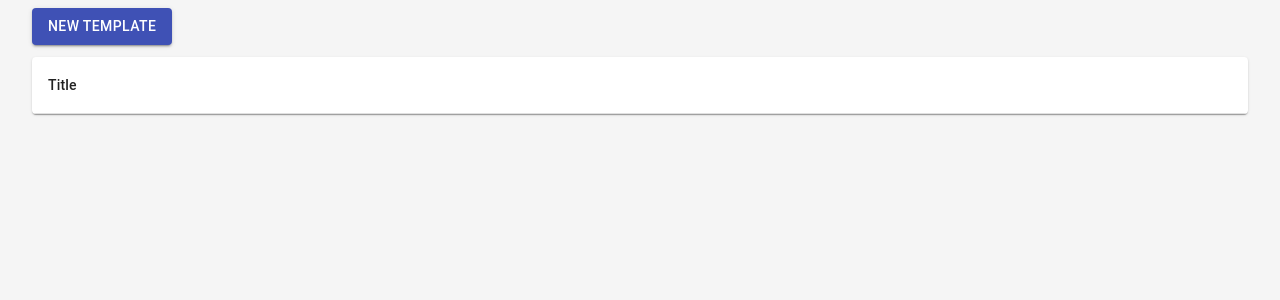
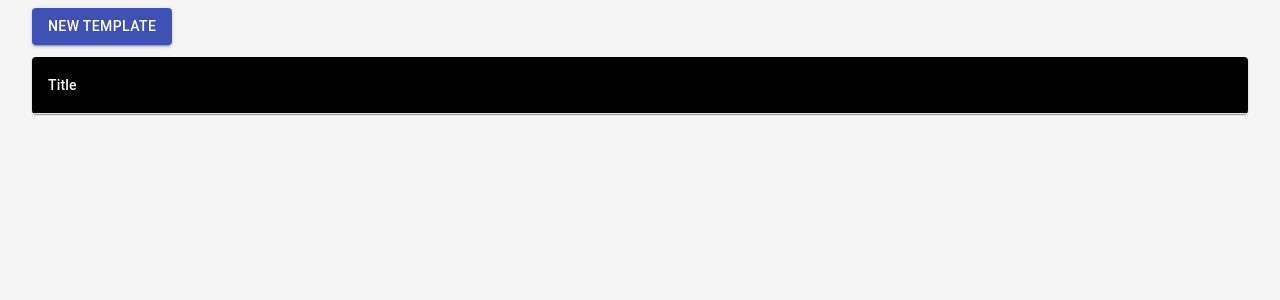
Before and after one commit to omermecitoglu/copy-paste, a React app: page / in a window 1280 px wide. Shown: the top 300 px of the page. Built offline with nearby package versions, Linux system fonts and the light colour scheme; the HTML template or start-up script is replaced by a standard one.

Commit message:
css update

```diff
--- a/src/components/app.css
+++ b/src/components/app.css
@@ -6,6 +6,12 @@ body {
 	margin-bottom: 12px;
 }
 
+.dark-table-header {
+	background-color: black;
+	color: white !important;
+	font-weight: bold;
+}
+
 .hidden-text-box {
 	opacity: .01;
     height: 0;
--- a/src/components/templates/list.jsx
+++ b/src/components/templates/list.jsx
@@ -8,8 +8,8 @@ const List = ({ templates }) => (
 		<Table>
 			<TableHead>
 				<TableRow>
-					<TableCell>Title</TableCell>
-					<TableCell align="right">&nbsp;</TableCell>
+					<TableCell className="dark-table-header">Title</TableCell>
+					<TableCell className="dark-table-header" align="right">&nbsp;</TableCell>
 				</TableRow>
 			</TableHead>
 			<TableBody>
```
